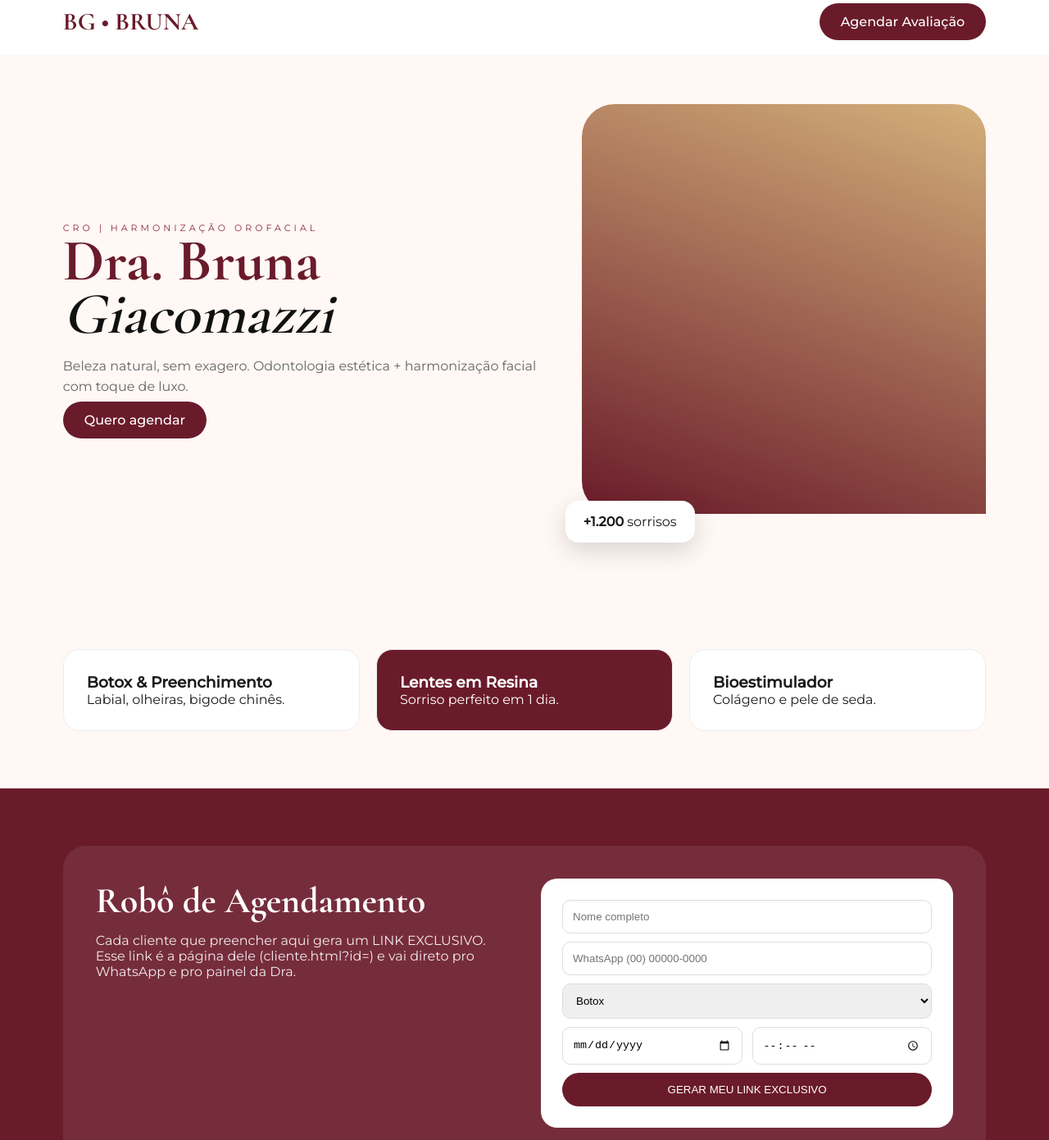
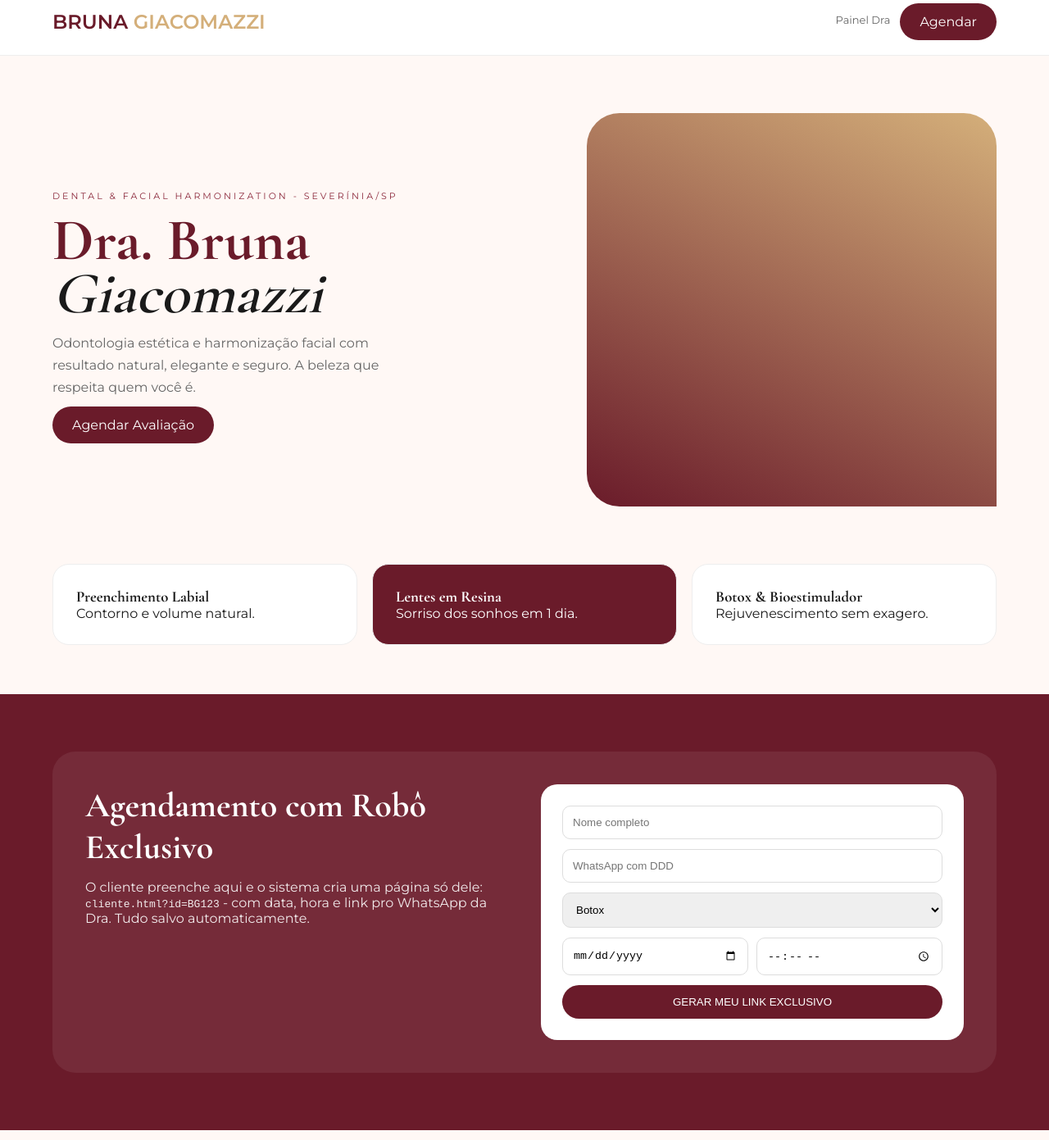
Before and after one commit to dionnes-amorim/Drabruna, a plain HTML site: page index.html in a window 1280 px wide. Shown: the part 14-1405 px from the top of the page at 82% size. Drawn offline with nearby package versions, Linux system fonts and the light colour scheme.

Commit message:
Update index.html

```diff
--- a/index.html
+++ b/index.html
@@ -1,55 +1,53 @@
 <!DOCTYPE html>
 <html lang="pt-BR">
 <head>
-<meta charset="UTF-8"><meta name="viewport" content="width=device-width,initial-scale=1">
-<title>Dra. Bruna Giacomazzi | Harmonização Facial</title>
-<link href="https://fonts.googleapis.com/css2?family=Cormorant+Garamond:wght@600;700&family=Montserrat:wght@300;400;500&display=swap" rel="stylesheet">
+<meta charset="UTF-8"><meta name="viewport" content="width=device-width, initial-scale=1.0">
+<title>Dra. Bruna Giacomazzi | Odonto & Harmonização Facial</title>
+<link href="https://fonts.googleapis.com/css2?family=Cormorant+Garamond:wght@600;700&family=Montserrat:wght@300;400;500;600&display=swap" rel="stylesheet">
 <style>
-:root{--vinho:#6A1B2A;--vinho2:#8C2A3D;--creme:#FFF8F5;--dourado:#C9A86A}
-*{margin:0;padding:0;box-sizing:border-box} body{background:var(--creme);font-family:'Montserrat',sans-serif;color:#1a1a1a}
-h1,h2{font-family:'Cormorant Garamond',serif}
-.nav{display:flex;justify-content:space-between;align-items:center;padding:18px 6%;background:white;position:sticky;top:0;z-index:10}
-.logo{font-family:'Cormorant Garamond';font-size:30px;font-weight:700;color:var(--vinho)}
-.btn-vinho{background:var(--vinho);color:white;padding:13px 26px;border-radius:30px;text-decoration:none;border:none;cursor:pointer;font-weight:500}
-.hero{display:grid;grid-template-columns:1.1fr .9fr;gap:30px;padding:60px 6%;align-items:center}
-.hero h1{font-size:72px;line-height:.9;color:var(--vinho)} .hero h1 i{font-weight:400;color:#111}
-.sub{letter-spacing:4px;font-size:11px;color:var(--vinho2);text-transform:uppercase}
-.img-card{height:500px;background:linear-gradient(20deg,#6A1B2A,#D4AF7A);border-radius:40px 40px 0 40px}
-.badge{margin-top:-30px;margin-left:-20px;background:white;padding:16px 22px;border-radius:16px;display:inline-block;box-shadow:0 10px 30px rgba(0,0,0,.15)}
-.servicos{padding:70px 6%;display:grid;grid-template-columns:repeat(3,1fr);gap:20px}
-.card{background:white;padding:28px;border-radius:20px;border:1px solid #eee} .card.destaque{background:var(--vinho);color:white}
-.agendamento{padding:70px 6%;background:var(--vinho)} .agend-box{display:grid;grid-template-columns:1fr 1fr;gap:40px;background:rgba(255,255,255,.08);padding:40px;border-radius:28px;color:white}
-form{background:white;padding:26px;border-radius:20px;color:#111;display:flex;flex-direction:column;gap:10px}
+:root{--vinho:#6A1B2A;--vinho2:#8C2A3D;--creme:#FFF8F5;--dourado:#D4AF7A;--preto:#1A1A1A}
+*{margin:0;padding:0;box-sizing:border-box}body{background:var(--creme);font-family:'Montserrat',sans-serif;color:var(--preto)}
+h1,h2,h3{font-family:'Cormorant Garamond',serif}
+.nav{display:flex;justify-content:space-between;align-items:center;padding:18px 5%;background:white;position:sticky;top:0;z-index:99;border-bottom:1px solid #eee}
+.logo{font-size:24px;font-weight:700;color:var(--vinho)}.logo b{color:var(--dourado)}
+.btn-vinho{background:var(--vinho);color:white;padding:13px 24px;border-radius:30px;text-decoration:none;border:none;cursor:pointer;transition:.3s}
+.btn-vinho:hover{background:var(--vinho2)}
+.hero{display:grid;grid-template-columns:1.1fr .9fr;padding:70px 5%;gap:40px;align-items:center}
+.sub{letter-spacing:3px;font-size:11px;color:var(--vinho2);text-transform:uppercase}
+.hero h1{font-size:72px;line-height:.9;color:var(--vinho);margin:14px 0}.hero h1 i{font-weight:400;color:var(--preto)}
+.hero p{color:#666;max-width:440px;line-height:1.7;margin-bottom:22px}
+.cards{display:grid;grid-template-columns:repeat(3,1fr);gap:18px;padding:0 5% 60px}
+.card{background:white;padding:28px;border-radius:20px;border:1px solid #eee}.card.destaque{background:var(--vinho);color:white}
+.agendamento{background:var(--vinho);padding:70px 5%}.box-agend{display:grid;grid-template-columns:1fr 1fr;gap:40px;background:rgba(255,255,255,.07);padding:40px;border-radius:28px;color:white}
+form{background:white;padding:26px;border-radius:20px;display:flex;flex-direction:column;gap:12px;color:#111}
 input,select{padding:12px;border-radius:10px;border:1px solid #ddd;width:100%}
-.grid2{display:grid;grid-template-columns:1fr 1fr;gap:12px}
-#linkGerado{background:#fff8f5;border:1px dashed var(--vinho);padding:12px;border-radius:10px;color:#111;margin-top:15px;word-break:break-all}
+.grid2{display:grid;grid-template-columns:1fr 1fr;gap:10px}
+.link-gerado{margin-top:15px;background:#FFF8F5;color:#111;padding:14px;border-radius:12px;border:1px dashed var(--vinho)}
 .hidden{display:none}
-@media(max-width:900px){.hero,.agend-box,.servicos{grid-template-columns:1fr}.hero h1{font-size:52px}}
+@media(max-width:900px){.hero,.box-agend,.cards{grid-template-columns:1fr}.hero h1{font-size:48px}}
 </style>
 </head>
 <body>
-<nav class="nav"><div class="logo">BG • BRUNA</div><a href="#agendamento" class="btn-vinho">Agendar Avaliação</a></nav>
+<nav class="nav"><div class="logo">BRUNA <b>GIACOMAZZI</b></div><div style="display:flex;gap:12px"><a href="painel.html" style="font-size:13px;text-decoration:none;color:#666;padding-top:12px">Painel Dra</a><a href="#agendamento" class="btn-vinho">Agendar</a></div></nav>
 
 <section class="hero">
-  <div><span class="sub">CRO | Harmonização Orofacial</span><h1>Dra. Bruna<br><i>Giacomazzi</i></h1>
-  <p style="margin:18px 0;color:#666;line-height:1.6">Beleza natural, sem exagero. Odontologia estética + harmonização facial com toque de luxo.</p>
-  <a href="#agendamento" class="btn-vinho">Quero agendar</a></div>
-  <div><div class="img-card"></div><div class="badge"><b>+1.200</b> sorrisos</div></div>
+<div><span class="sub">Dental & Facial Harmonization - Severínia/SP</span><h1>Dra. Bruna<br><i>Giacomazzi</i></h1><p>Odontologia estética e harmonização facial com resultado natural, elegante e seguro. A beleza que respeita quem você é.</p><a href="#agendamento" class="btn-vinho">Agendar Avaliação</a></div>
+<div style="background:linear-gradient(25deg,#6A1B2A,#D4AF7A);height:480px;border-radius:40px 40px 0 40px"></div>
 </section>
 
-<section class="servicos">
-  <div class="card"><h3>Botox & Preenchimento</h3><p>Labial, olheiras, bigode chinês.</p></div>
-  <div class="card destaque"><h3>Lentes em Resina</h3><p>Sorriso perfeito em 1 dia.</p></div>
-  <div class="card"><h3>Bioestimulador</h3><p>Colágeno e pele de seda.</p></div>
-</section>
+<div class="cards">
+<div class="card"><h3>Preenchimento Labial</h3><p>Contorno e volume natural.</p></div>
+<div class="card destaque"><h3>Lentes em Resina</h3><p>Sorriso dos sonhos em 1 dia.</p></div>
+<div class="card"><h3>Botox & Bioestimulador</h3><p>Rejuvenescimento sem exagero.</p></div>
+</div>
 
 <section id="agendamento" class="agendamento">
-  <div class="agend-box">
-    <div><h2 style="font-size:44px">Robô de Agendamento</h2><p style="margin-top:12px;opacity:.9">Cada cliente que preencher aqui gera um LINK EXCLUSIVO. Esse link é a página dele (cliente.html?id=) e vai direto pro WhatsApp e pro painel da Dra.</p><div id="linkGerado" class="hidden"></div></div>
-    <form id="form">
+<div class="box-agend">
+<div><h2 style="font-size:42px">Agendamento com Robô Exclusivo</h2><p style="margin-top:14px;opacity:.9">O cliente preenche aqui e o sistema cria uma página só dele: <br><code>cliente.html?id=BG123</code> - com data, hora e link pro WhatsApp da Dra. Tudo salvo automaticamente.</p><div id="linkGerado" class="link-gerado hidden"></div></div>
+<form id="formAgenda">
 <input id="nome" placeholder="Nome completo" required>
-      <input id="whats" placeholder="WhatsApp (00) 00000-0000" required>
-      <select id="proc"><option>Botox</option><option>Preenchimento Labial</option><option>Lentes em Resina</option><option>Avaliação Completa</option></select>
+<input id="whats" placeholder="WhatsApp com DDD" required>
+<select id="proc"><option>Botox</option><option>Preenchimento Labial</option><option>Lentes em Resina</option><option>Facetas</option><option>Bioestimulador</option><option>Avaliação</option></select>
 <div class="grid2"><input type="date" id="data" required><input type="time" id="hora" required></div>
 <button class="btn-vinho" type="submit">GERAR MEU LINK EXCLUSIVO</button>
 </form>
@@ -57,16 +55,15 @@ input,select{padding:12px;border-radius:10px;border:1px solid #ddd;width:100%}
 </section>
 
 <script>
-document.getElementById('form').addEventListener('submit', e=>{
+const form = document.getElementById('formAgenda');
+form.addEventListener('submit', e=>{
  e.preventDefault();
-  const dados = {nome: nome.value, whats: whats.value, proc: proc.value, data: data.value, hora: hora.value, id: Math.random().toString(36).substring(2,8).toUpperCase()};
-  const params = new URLSearchParams(dados).toString();
-  const link = `cliente.html?${params}`;
-  // Salva no painel da Dra
-  let lista = JSON.parse(localStorage.getItem('bg_agenda')||'[]'); lista.push(dados); localStorage.setItem('bg_agenda', JSON.stringify(lista));
-  const box = document.getElementById('linkGerado'); box.classList.remove('hidden');
-  box.innerHTML = `✅ Link exclusivo criado:<br><b>${location.origin}/${link}</b><br><br>Redirecionando...`;
-  setTimeout(()=>{ localStorage.setItem('cliente_atual', params); location.href = link; },1200);
+ const d={nome:document.getElementById('nome').value, whats:document.getElementById('whats').value, proc:document.getElementById('proc').value, data:document.getElementById('data').value, hora:document.getElementById('hora').value, id:'BG'+Math.random().toString(36).toUpperCase().slice(2,7)};
+ const params=new URLSearchParams(d).toString();
+ let lista=JSON.parse(localStorage.getItem('bg_db')||'[]'); lista.push(d); localStorage.setItem('bg_db', JSON.stringify(lista));
+ document.getElementById('linkGerado').classList.remove('hidden');
+ document.getElementById('linkGerado').innerHTML=`✅ Link criado:<br><b>${location.href.replace('index.html','')}cliente.html?${params}</b><br>Redirecionando...`;
+ setTimeout(()=> location.href='cliente.html?'+params, 1300);
 });
 </script>
 </body>
```
Lines whose indentation alone changed are shown as unchanged.
